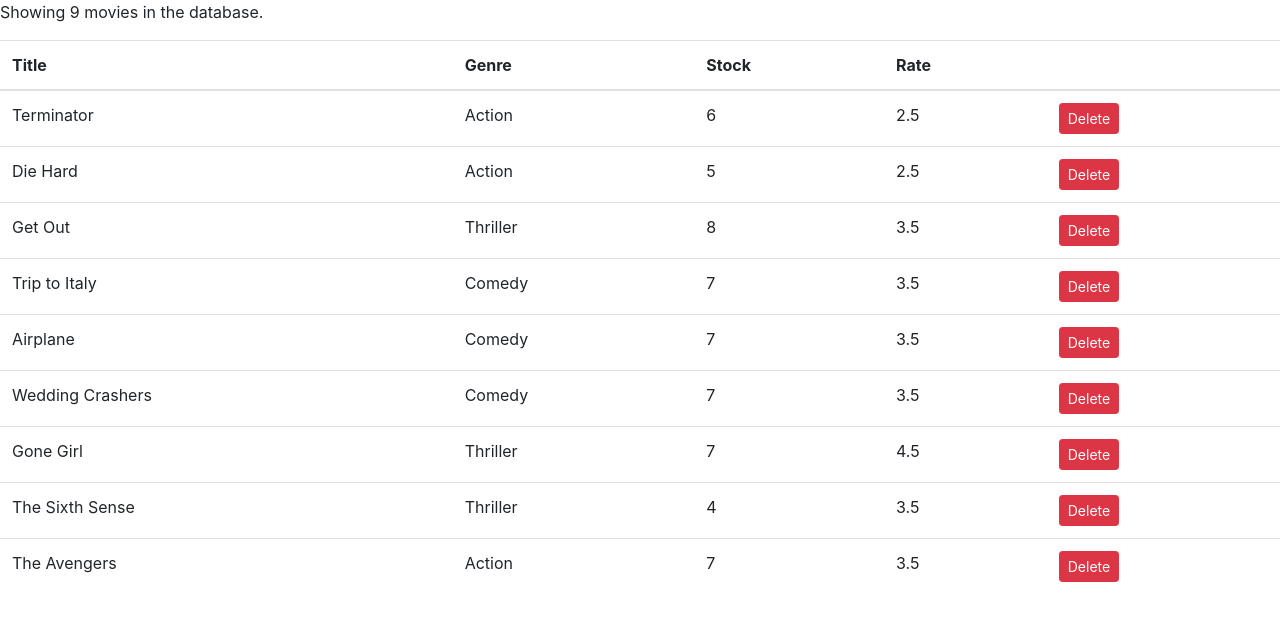
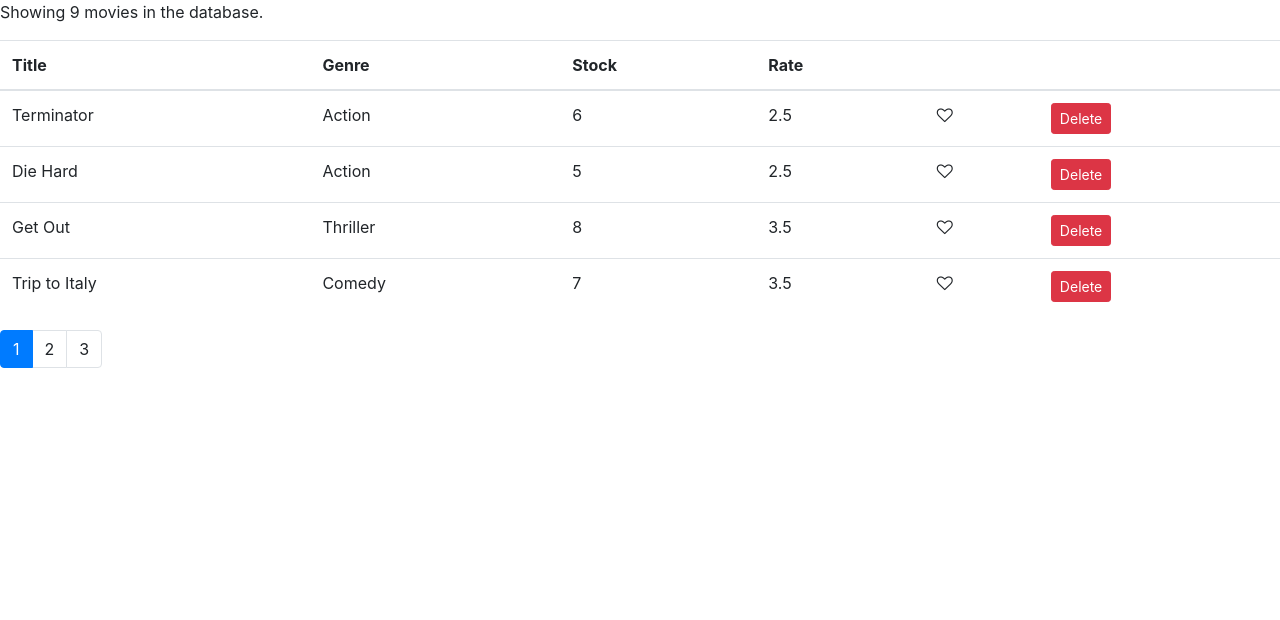
Before and after one commit to imanirudh1/vidly-react-app, a React (Create React App) app: page / in a window 1280 px wide. Shown: the top 620 px of the page. Built offline with nearby package versions, Linux system fonts and the light colour scheme.

Commit message:
Added Pagination using Lodash

```diff
--- a/package.json
+++ b/package.json
@@ -8,6 +8,7 @@
     "@testing-library/user-event": "^7.2.1",
     "bootstrap": "^4.1.1",
     "font-awesome": "^4.7.0",
+    "lodash": "^4.17.10",
     "react": "^16.13.1",
     "react-dom": "^16.13.1",
     "react-scripts": "3.4.3"
--- /dev/null
+++ b/src/component/common/like.jsx
@@ -0,0 +1,13 @@
+import React, { Component } from 'react';
+class Like extends Component {
+    state = {  }
+    render() {
+        let classes="fa fa-heart";
+        if (!this.props.liked) classes+= '-o'
+        return (
+            <i style={{cursor:'pointer'}} onClick={this.props.onClick} className={classes} aria-hidden='true' />
+         );
+    }
+}
+
+export default Like;
--- /dev/null
+++ b/src/component/common/listGroup.jsx
@@ -0,0 +1,11 @@
+import React from 'react'
+
+const listGroup = () => {
+    return (
+        <div>
+
+        </div>
+    )
+}
+
+export default listGroup
--- /dev/null
+++ b/src/component/common/pagination.jsx
@@ -0,0 +1,31 @@
+import React from 'react';
+import _ from 'lodash';
+import PropType from 'prop-types'
+const Pagination = (props) => {
+    const {itemCount,pageSize,currentPage,onPageChange}=props;
+    const pagesCount=Math.ceil(itemCount/pageSize )
+    if (pagesCount ===1 ) return null;
+    const pages=_.range(1,pagesCount+1)
+    return (
+        <nav>
+            <ul className="pagination">
+                {pages.map(page=>(
+                    <li key={page} className={page === currentPage ? "page-item active" : "page-item" } >
+                    <a onClick={()=>onPageChange(page)} className="page-link">
+                        {page}
+                     </a>
+                     </li>
+                ))}
+
+            </ul>
+        </nav>
+     );
+}
+
+Pagination.propTypes={
+    itemCount:PropType.number.isRequired,
+    pageSize:PropType.number.isRequired,
+    currentPage:PropType.number.isRequired,
+     onPageChange:PropType.func.isRequired
+}
+export default Pagination;
--- a/src/component/movies.jsx
+++ b/src/component/movies.jsx
@@ -1,18 +1,41 @@
 import React, { Component } from 'react'
 import {getMovies} from '../services/fakeMovieService'
+import Like from './common/like';
+import listGroup from './common/listGroup';
+import Pagination from './common/pagination';
+import {Paginate} from './util/paginate'
 export default class movies extends Component {
     state={
-        movies:getMovies()
+        movies:getMovies(),
+        pageSize:4,
+        currentPage:1
     };
     handelDelete= movie=>{
         const movies=this.state.movies.filter(m => m._id!==movie._id)
         this.setState({movies})
     }
+    handelLiked=movie=>{
+            const movies=[...this.state.movies]
+            const index=movies.indexOf(movie)
+            movies[index]={...movie}
+            movies[index].liked=!movies[index].liked
+            this.setState({movies})
+
+    }
+    handelpageChange=(page)=>{
+        this.setState({currentPage:page})
+    }
     render() {
         const {length:count}=this.state.movies;
+        const {movies:allMovies,pageSize,currentPage}=this.state
+
         if (count ===0) return <p>There are no movies in the database</p>
+
+        const movies=Paginate(allMovies,currentPage,pageSize)
+
         return (
             <React.Fragment>
+                <listGroup />
         <p>Showing {count} movies in the database.</p>
         <table className="table">
             <thead>
@@ -22,15 +45,17 @@
                     <th>Stock</th>
                     <th>Rate</th>
                     <th></th>
+                    <th></th>
                 </tr>
             </thead>
             <tbody>
-                {this.state.movies.map((movies)=>(
+                {movies.map((movies)=>(
                   <tr key={movies._id}>
                     <td>{movies.title}</td>
                     <td>{movies.genre.name}</td>
                     <td>{movies.numberInStock}</td>
                     <td>{movies.dailyRentalRate}</td>
+                    <td><Like onClick={()=>this.handelLiked(movies)} liked={movies.liked} /></td>
                     <td><button className="btn btn-danger btn-sm" onClick={()=>
                         this.handelDelete(movies)
                     }>Delete</button></td>
@@ -39,6 +64,7 @@
 
             </tbody>
         </table>
+        <Pagination itemCount={count} pageSize={pageSize} onPageChange={this.handelpageChange} currentPage={currentPage} />
         </React.Fragment>
         )}
 }
--- /dev/null
+++ b/src/component/util/paginate.jsx
@@ -0,0 +1,5 @@
+import _ from 'lodash';
+export function Paginate(item,pageNumber,pageSize){
+const startIndex=(pageNumber-1) * pageSize;
+return _(item).slice(startIndex).take(pageSize).value()
+}
--- a/src/services/fakeMovieService.js
+++ b/src/services/fakeMovieService.js
@@ -7,7 +7,8 @@
     genre: { _id: "5b21ca3eeb7f6fbccd471818", name: "Action" },
     numberInStock: 6,
     dailyRentalRate: 2.5,
-    publishDate: "2018-01-03T19:04:28.809Z"
+    publishDate: "2018-01-03T19:04:28.809Z",
+
   },
   {
     _id: "5b21ca3eeb7f6fbccd471816",
```
Also changed, not shown: 1 other file (tests, documents, lock files or other folders).
